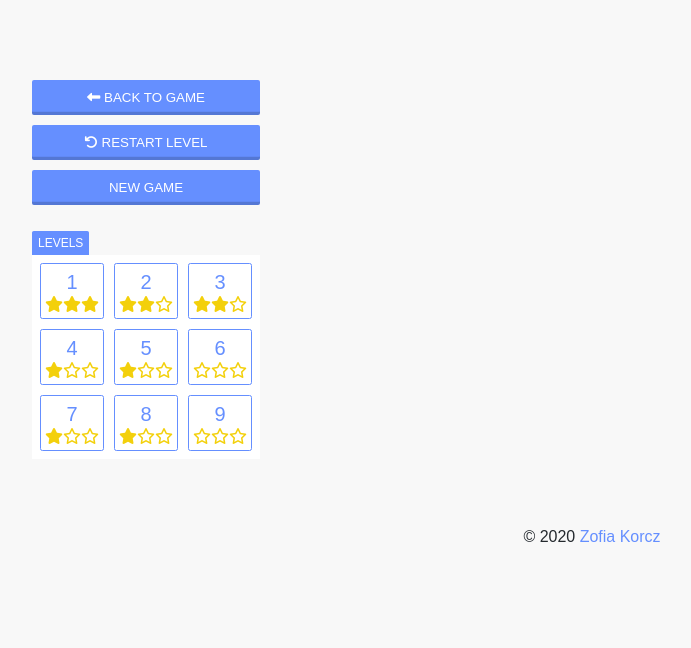
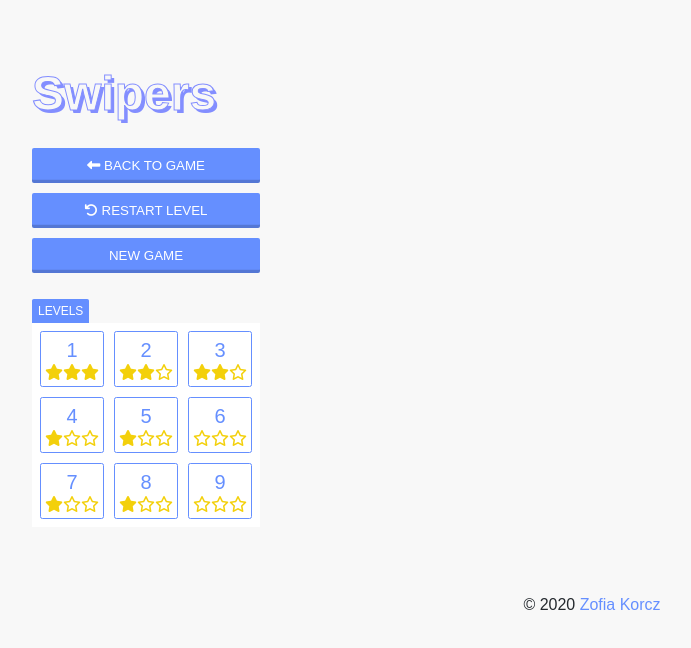
Before and after one commit to Calanthe/swipers, a React (Create React App) app: page / in a window 1280 px wide. Both pictures are taken after a click on the button "MENU". Shown: the top 648 px of the page, without its empty margins (48-739 px from the left). Built offline with nearby package versions, Linux system fonts and the light colour scheme.

Commit message:
logo shown in menu overlay

```diff
--- a/src/index.scss
+++ b/src/index.scss
@@ -306,6 +306,7 @@ p {
 				}
 			}
 		}
+	}
 
 	.logo {
 		font-family: sans-serif;
@@ -339,7 +340,6 @@ p {
 			text-shadow: 3px 3px $tile-bg-quaternary;
 			-webkit-text-stroke-color: $tile-bg-quaternary;
 			-moz-text-stroke-color: $tile-bg-quaternary;
-			}
 		}
 	}
 
@@ -621,6 +621,14 @@ p {
 			display: block;
 		}
 
+		.logo {
+			padding: 0 0 20px 40px;
+			margin: 0;
+			text-shadow: 3px 3px $tile-bg-primary;
+			-webkit-text-stroke-color: $tile-bg-primary;
+			-moz-text-stroke-color: $tile-bg-primary;
+		}
+
 		.content-wrapper {
 			padding: 0 0 0 40px;
 
--- a/src/js/components/MenuOverlay.tsx
+++ b/src/js/components/MenuOverlay.tsx
@@ -28,6 +28,7 @@ const MenuOverlay: React.FunctionComponent<Props> = ({
 
 	return (
         <div className={menuOverlayClass}>
+            <h1 className="logo">Swipers</h1>
             <div className="content-wrapper">
                 <button className="button" onClick={onCloseMenu}>
                     <i className="fas fa-long-arrow-alt-left"></i> Back to game
```
Lines whose indentation alone changed are shown as unchanged.
